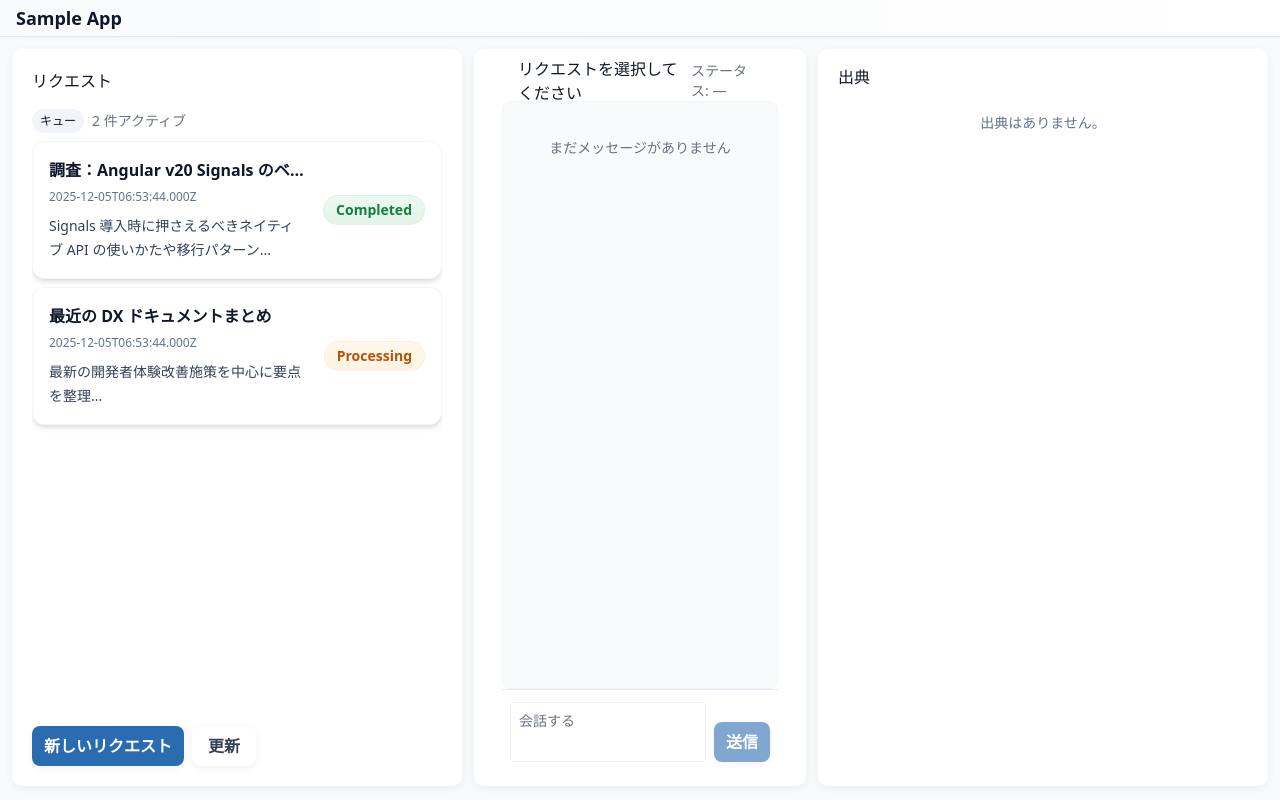
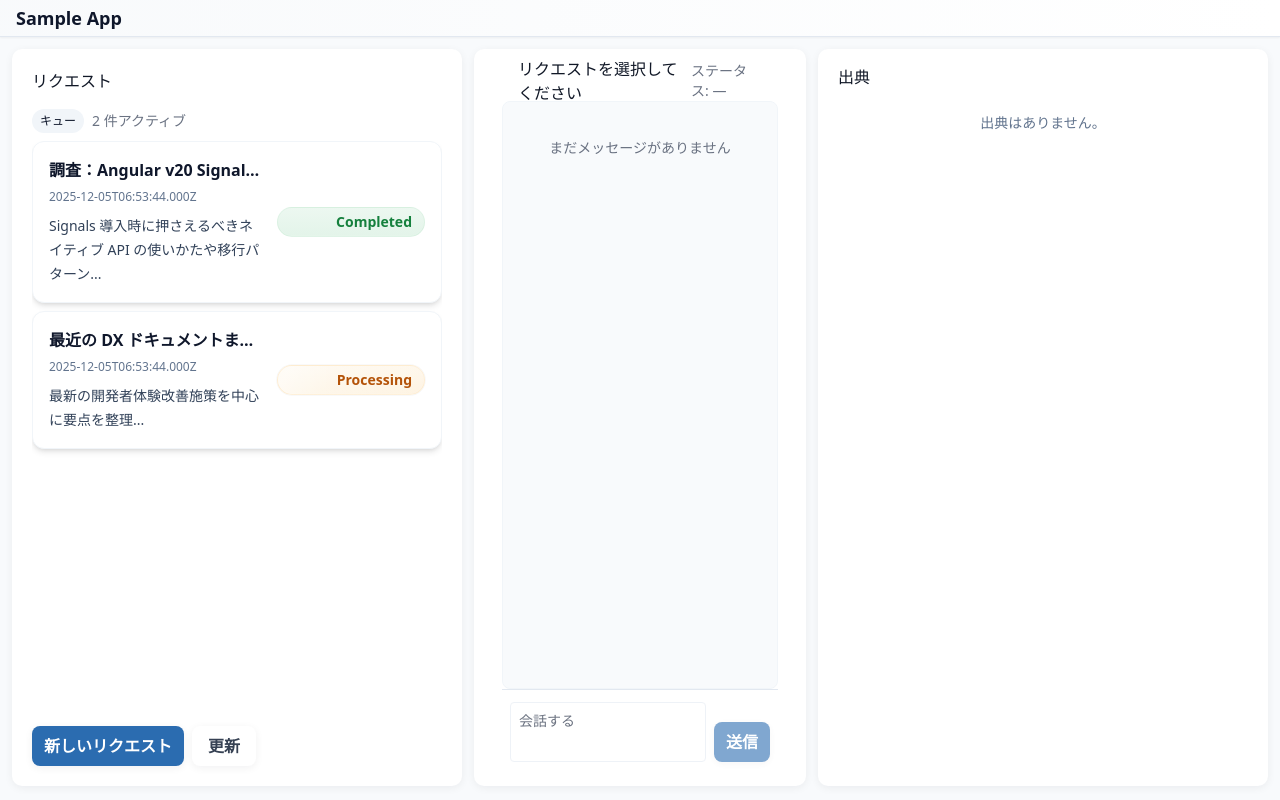
Before and after one commit to ist-h-i/angular_sample_v20, an Angular app: page / in a window 1280 px wide. Built offline with nearby package versions, Linux system fonts and the light colour scheme.

Commit message:
Add animated status indicators

```diff
--- a/src/app/features/request-queue/components/ui/request/request.html
+++ b/src/app/features/request-queue/components/ui/request/request.html
@@ -36,7 +36,14 @@
       </div>
 
       <aside class="rq-card-side flex items-center justify-end" aria-hidden="false">
-        <div [class]="statusPillClass">
+        <div
+          [class]="statusPillClass"
+          role="status"
+          aria-atomic="true"
+          [attr.aria-live]="statusLive"
+          [attr.aria-busy]="isBusy ? 'true' : null"
+          [attr.aria-label]="statusLabel"
+        >
           <span class="sr-only">Status:</span>
           <span class="rq-status-text">{{ request?.status }}</span>
         </div>
--- a/src/app/features/request-queue/components/ui/request/request.scss
+++ b/src/app/features/request-queue/components/ui/request/request.scss
@@ -1,4 +1,35 @@
 @use "tailwindcss";
+
+@keyframes rqStatusPulse {
+  0% {
+    box-shadow: var(--inset-highlight, inset 0 1px 0 rgba(255, 255, 255, 0.4)),
+      0 0 0 0 rgba(0, 0, 0, 0.04);
+  }
+
+  50% {
+    box-shadow: var(--inset-highlight, inset 0 1px 0 rgba(255, 255, 255, 0.35)),
+      0 0 0 6px rgba(0, 0, 0, 0.02);
+  }
+
+  100% {
+    box-shadow: var(--inset-highlight, inset 0 1px 0 rgba(255, 255, 255, 0.4)),
+      0 0 0 0 rgba(0, 0, 0, 0.04);
+  }
+}
+
+@keyframes rqStatusShimmer {
+  0% {
+    background-position: -120% 0;
+  }
+
+  50% {
+    background-position: 0 0;
+  }
+
+  100% {
+    background-position: 120% 0;
+  }
+}
 
 :host {
   display: block;
@@ -13,6 +44,8 @@
   box-shadow: var(--inset-highlight, inset 0 1px 0 rgba(255,255,255,0.4));
   background-clip: padding-box;
   text-transform: capitalize;
+  position: relative;
+  isolation: isolate;
 }
 
 /* State visuals */
@@ -25,6 +58,33 @@
   );
   color: var(--warning-600, #b45309);
   border: 1px solid var(--warning-border, #f59e0b40);
+  overflow: hidden;
+  animation: rqStatusPulse 1.6s ease-in-out infinite;
+
+  &::after {
+    content: "";
+    position: absolute;
+    inset: -1px;
+    border-radius: inherit;
+    background: linear-gradient(
+      120deg,
+      transparent 0%,
+      rgba(255, 255, 255, 0.25) 35%,
+      rgba(255, 255, 255, 0.6) 50%,
+      rgba(255, 255, 255, 0.25) 65%,
+      transparent 100%
+    );
+    background-size: 200% 100%;
+    animation: rqStatusShimmer 1.3s ease-in-out infinite;
+    pointer-events: none;
+    z-index: 0;
+  }
+}
+
+.rq-status .rq-status-text,
+.rq-status .sr-only {
+  position: relative;
+  z-index: 1;
 }
 
 .rq-status.done {
@@ -52,3 +112,16 @@
     min-width: auto;
   }
 }
+
+@media (prefers-reduced-motion: reduce) {
+  .rq-status.pending,
+  .rq-status.processing {
+    animation: none;
+  }
+
+  .rq-status.pending::after,
+  .rq-status.processing::after {
+    animation: none;
+    background: none;
+  }
+}
--- a/src/app/features/request-queue/components/ui/request/request.ts
+++ b/src/app/features/request-queue/components/ui/request/request.ts
@@ -22,9 +22,13 @@ export class Request {
     return cur != null && cur === (this.selectedRequestId ?? null);
   });
 
+  get status(): RequestStatus | null {
+    return this.request?.status ?? null;
+  }
+
   // CSS class for status pill
   get statusPillClass(): string {
-    const status = this.request?.status ?? '';
+    const status = this.status ?? '';
     const base = 'rq-status rq-status-pill px-3 py-1 rounded-full text-sm font-semibold';
     if (status === 'pending' || status === 'processing') return `${base} pending`;
     if (status === 'completed') return `${base} done`;
@@ -32,6 +36,18 @@ export class Request {
     return base;
   }
 
+  get isBusy(): boolean {
+    return this.status === 'pending' || this.status === 'processing';
+  }
+
+  get statusLive(): 'polite' | null {
+    return this.status ? 'polite' : null;
+  }
+
+  get statusLabel(): string | null {
+    return this.status ? `ステータス: ${this.status}` : null;
+  }
+
   onClick(): void {
     const id = this.request?.request_id ?? null;
     if (id) this.selectRequest.emit(id);
```
